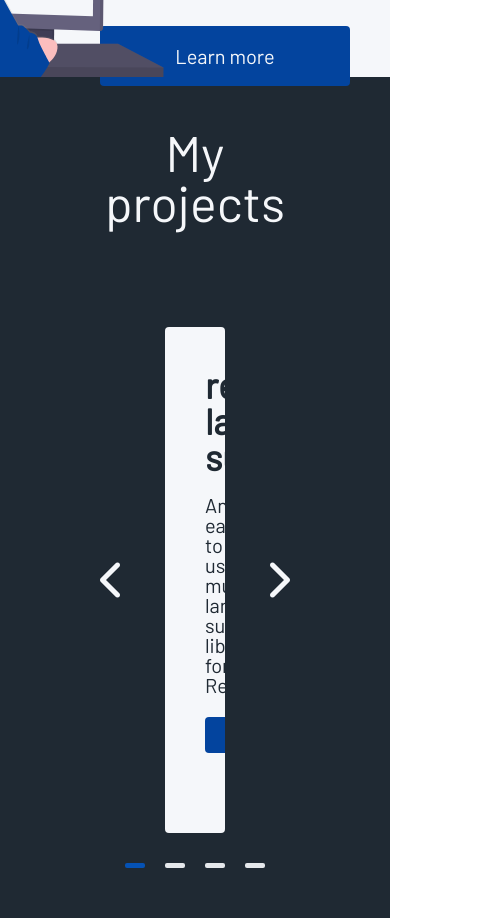
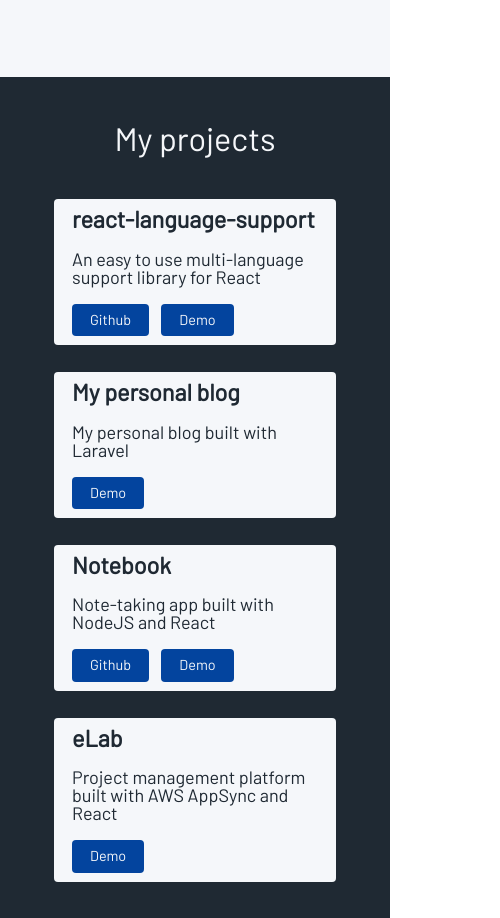
Before and after one commit to hututudor/landing-page-2020, a plain HTML site: page index.html in a window 390 px wide. Shown: the part 767-1685 px from the top of the page, 500 px wide, since content can reach past the window. Drawn offline with nearby package versions, Linux system fonts and the light colour scheme.

Commit message:
Added final mobile touches

```diff
--- a/index.html
+++ b/index.html
@@ -50,6 +50,11 @@
       <div class="project-navigation"></div>
     </div>
 
+    <div class="projects-mobile">
+      <div class="projects-title">My projects</div>
+      <div class="project-mobile-cards"></div>
+    </div>
+
     <div class="divider">
       <div class="line"></div>
     </div>
@@ -72,20 +77,14 @@
           class="button"
           ><i class="fab fa-facebook-f"></i
         ></a>
-        <a
-          href="https://github.com/hututudor"
-          target="_blank"
-          class="button"
+        <a href="https://github.com/hututudor" target="_blank" class="button"
           ><i class="fab fa-github"></i
         ></a>
-        <a
-          href="mailto:hutu.tudor@yahoo.com"
-          target="_blank"
-          class="button"
-        ><i class="fas fa-envelope"></i
+        <a href="mailto:hutu.tudor@yahoo.com" target="_blank" class="button"
+          ><i class="fas fa-envelope"></i
         ></a>
       </div>
-      <div class="contact-copyright">Copyright &copy; Hutu Tudor </div>
+      <div class="contact-copyright">Copyright &copy; Hutu Tudor</div>
     </div>
 
     <script
--- a/scripts/behaviour.js
+++ b/scripts/behaviour.js
@@ -1,6 +1,6 @@
 $(".header-button").on("click", () => {
-  console.log("t4st");
   $(".projects")[0].scrollIntoView({ behavior: "smooth" });
+  $(".projects-mobile")[0].scrollIntoView({ behavior: "smooth" });
 });
 
 $(".contact-copyright").append(new Date().getFullYear().toString());
--- a/scripts/projects-slider.js
+++ b/scripts/projects-slider.js
@@ -119,3 +119,26 @@
     .eq(i)
     .on("click", () => animate(i));
 }
+
+projects.forEach(project => {
+  $(".project-mobile-cards").append(`
+    <div class="project-mobile-card">
+      <div class="project-mobile-screen-title">${project.title}</div>
+      <div class="project-mobile-screen-description">${
+        project.description
+      }</div>
+      <div class="project-mobile-screen-links">
+        ${
+          project.links.github
+            ? '<div class="project-mobile-screen-link-github" onclick="window.open(${project.links.github}, \'_blank\')">Github</div>'
+            : ""
+        }
+        ${
+          project.links.demo
+            ? '<div class="project-mobile-screen-link-demo" onclick="window.open(${project.links.demo}, \'_blank\')">Demo</div>'
+            : ""
+        }
+      </div>
+    </div>
+  `);
+});
--- a/styles/index.css
+++ b/styles/index.css
@@ -14,6 +14,7 @@
 
 body {
   box-sizing: border-box;
+  overflow-x: hidden;
 }
 
 .header {
@@ -67,8 +68,7 @@
 .projects {
   color: var(--cool-grey-050);
   background: var(--cool-grey-900);
-  height: 100vh;
-  padding: 0 10rem;
+  padding: 0 10rem 5rem;
 }
 
 .projects-title {
@@ -152,18 +152,19 @@
 }
 
 .project-screen-link-demo {
+  margin-right: 5%;
   padding: 1rem 2rem;
   cursor: pointer;
   font-size: 1.6rem;
   border-radius: 4px;
-  color: var(--blue-vivid-900);
-  background: var(--cool-grey-050);
+  color: var(--cool-grey-050);
+  background: var(--blue-vivid-700);
   transition: background 0.2s;
   user-select: none;
 }
 
 .project-screen-link-demo:hover {
-  background: var(--cool-grey-100);
+  background: var(--blue-vivid-600);
 }
 
 .project-slider-left,
@@ -210,6 +211,75 @@
   transform: scale(1.5);
 }
 
+.projects-mobile {
+  display: none;
+  color: var(--cool-grey-050);
+  background: var(--cool-grey-900);
+  padding: 0 6rem 2rem;
+}
+
+.project-mobile-cards {
+  margin-top: 5rem;
+  display: flex;
+  flex-direction: column;
+}
+
+.project-mobile-card {
+  background: var(--cool-grey-050);
+  color: var(--cool-grey-900);
+  border-radius: 4px;
+  margin-bottom: 3rem;
+  padding: 1rem 2rem;
+}
+
+.project-mobile-screen-title {
+  font-size: 2.6rem;
+  font-weight: bold;
+}
+
+.project-mobile-screen-description {
+  font-size: 2rem;
+  margin-top: 2rem;
+}
+
+.project-mobile-screen-links {
+  display: flex;
+  margin-top: 2rem;
+}
+
+.project-mobile-screen-link-github {
+  margin-right: 5%;
+  padding: 1rem 2rem;
+  cursor: pointer;
+  font-size: 1.6rem;
+  border-radius: 4px;
+  color: var(--cool-grey-050);
+  background: var(--blue-vivid-700);
+  transition: background 0.2s;
+  user-select: none;
+}
+
+.project-mobile-screen-link-github:hover {
+  background: var(--blue-vivid-600);
+}
+
+.project-mobile-screen-link-demo {
+  margin-right: 5%;
+  padding: 1rem 2rem;
+  cursor: pointer;
+  font-size: 1.6rem;
+  border-radius: 4px;
+  color: var(--cool-grey-050);
+  background: var(--blue-vivid-700);
+  transition: background 0.2s;
+  user-select: none;
+}
+
+.project-mobile-screen-link-demo:hover {
+  background: var(--blue-vivid-600);
+}
+
+
 .divider {
   background: var(--cool-grey-900);
   display: flex;
@@ -220,15 +290,15 @@
   height: 4px;
   border-radius: 2px;
   width: 75vw;
-  margin-left: 12.5vw;
+  margin-left: auto;
+  margin-right: auto;
   background: var(--cool-grey-400);
 }
 
 .tech {
   color: var(--cool-grey-050);
   background: var(--cool-grey-900);
-  height: 100vh;
-  padding: 0 10rem;
+  padding: 0 10rem 5rem;
 }
 
 .tech-title {
@@ -248,7 +318,7 @@
 
 .tech-container {
   flex-grow: 1;
-  flex-basis: 20%;
+  flex-basis: 19%;
   display: flex;
   flex-direction: column-reverse;
   align-items: center;
@@ -303,7 +373,7 @@
   font-size: 5rem;
   margin: 0 3rem;
   color: var(--blue-vivid-600);
-  transition: color .2s;
+  transition: color 0.2s;
 }
 
 .contact-buttons > a:hover {
@@ -315,3 +385,98 @@
   margin-top: 5rem;
   text-align: center;
 }
+
+/* 900px */
+@media (max-width: 56.25em) {
+  html {
+    font-size: 50%;
+  }
+
+  .header-title {
+    text-align: center;
+    font-size: 5rem;
+  }
+
+  .header-subtitle {
+    text-align: center;
+    font-size: 5rem;
+  }
+
+  .tech-container {
+    margin: 0;
+  }
+
+  .projects {
+    display: none;
+  }
+
+  .projects-mobile {
+    display: block;
+  }
+
+  .tech,
+  .contact {
+    padding: 0 6rem 5rem;
+  }
+
+  .tech-panel {
+    margin-top: 3rem;
+  }
+
+  .projects-title,
+  .tech-title,
+  .contact-title {
+    font-size: 3.6rem;
+  }
+
+  .contact-buttons {
+    padding-top: 3rem;
+  }
+}
+
+/* 1200px */
+@media (max-width: 75em) {
+  html {
+    font-size: 56.25%;
+  }
+
+  .header {
+    padding: 0 1rem;
+  }
+
+  .header-title {
+    text-align: center;
+  }
+
+  .header-subtitle {
+    text-align: center;
+  }
+
+  .header-image {
+    display: none;
+  }
+
+  .header-button {
+    margin-left: auto;
+    margin-right: auto;
+  }
+
+  .tech-panel {
+    padding: 0 1rem;
+  }
+
+  .tech-container {
+    margin: 1rem;
+  }
+}
+
+/* 1500px */
+@media (max-width: 93.75em) {
+  .header-image {
+    height: 30rem;
+  }
+
+  .tech-panel {
+    padding: 0 5rem;
+  }
+}
```
